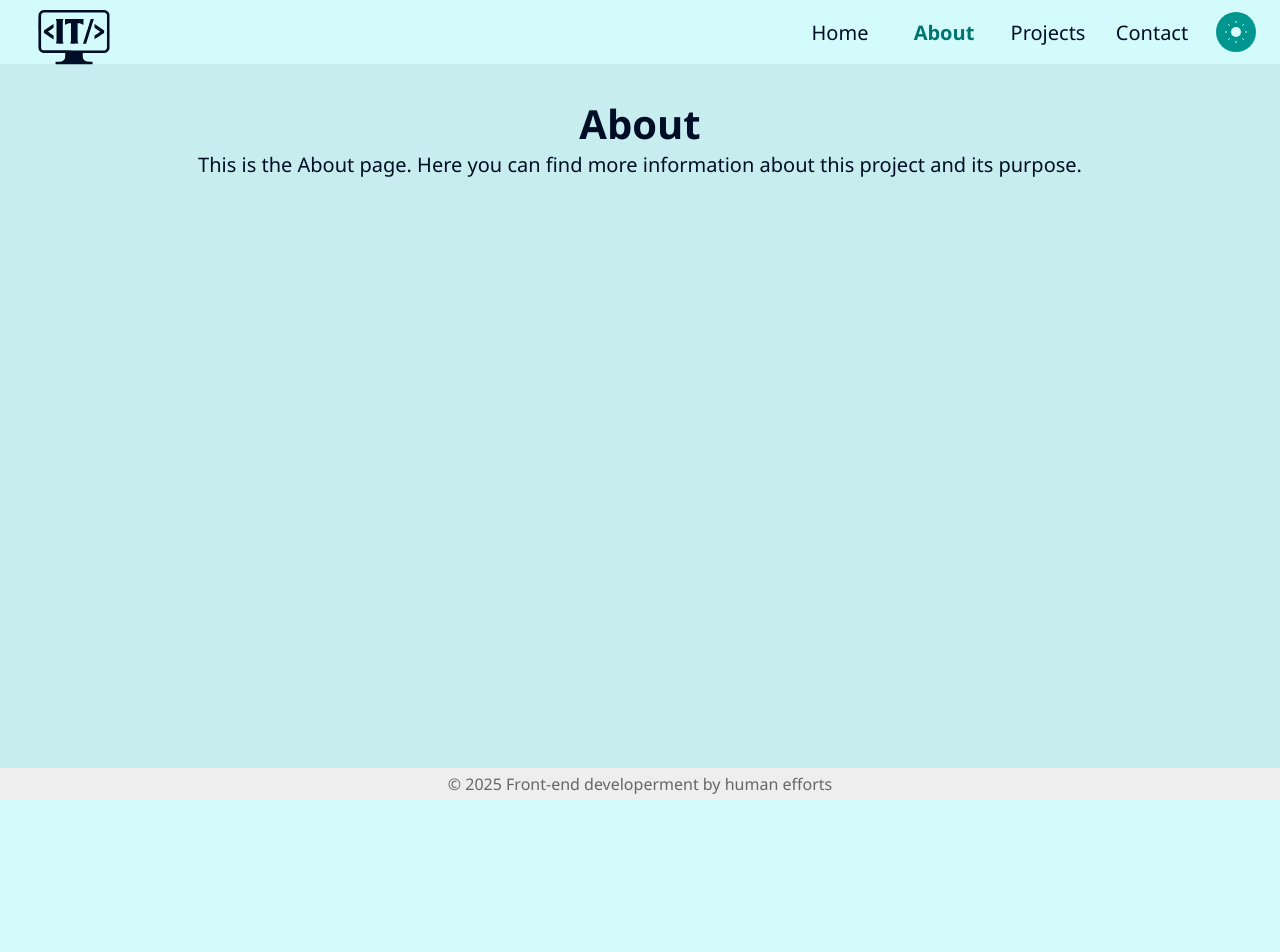
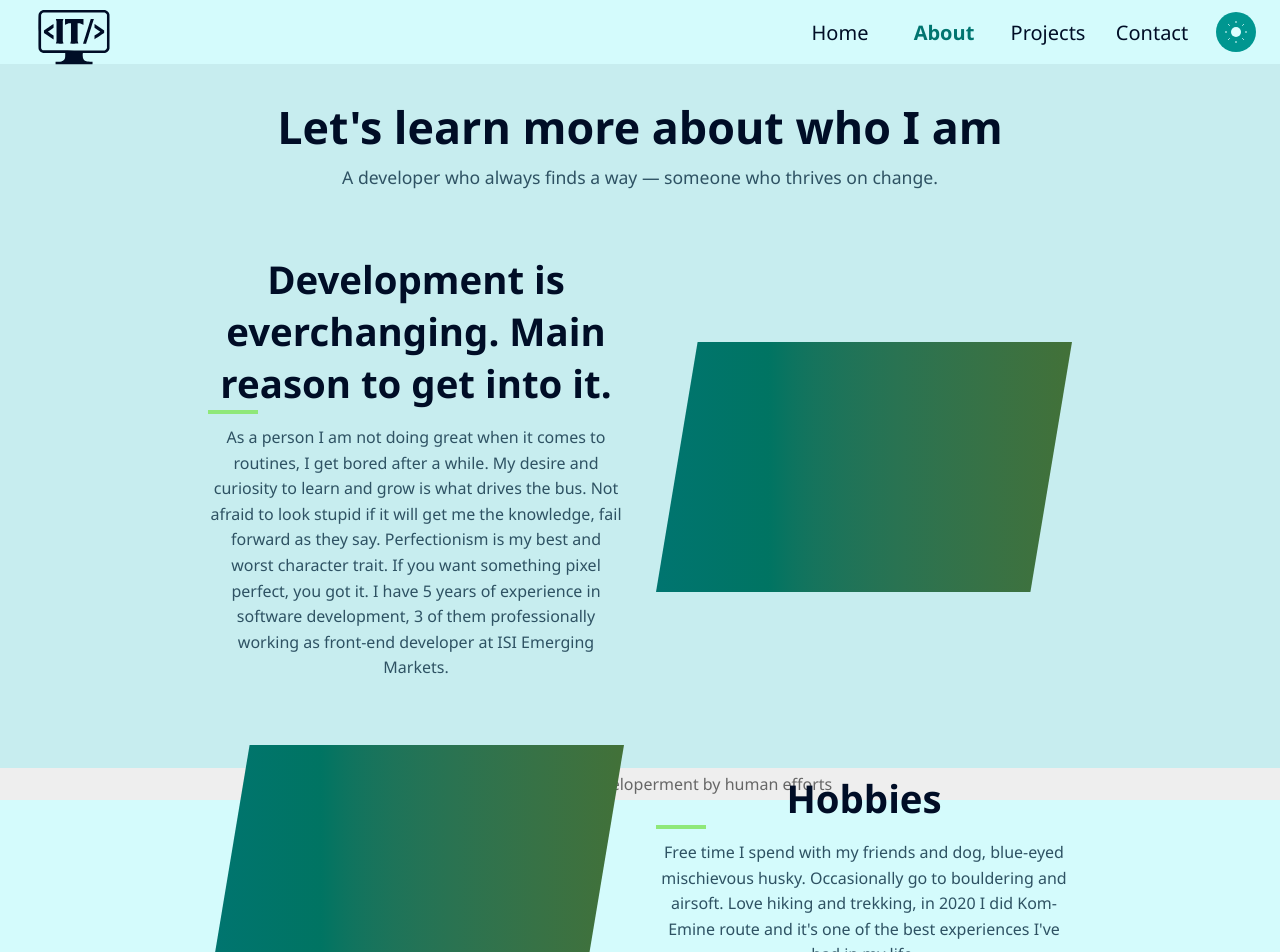
Before and after one commit to I-Tsenov/Portfolio, a React (Vite) app in the folder frontend/: page /about in a window 1280 px wide. Shown: the top 952 px of the page. Before the commit the page ends 800 px from the top, so only its background shows below. Built offline with nearby package versions, Linux system fonts and the light colour scheme; no server answers.

Commit message:
About page updates

```diff
--- a/frontend/src/pages/About/About.module.scss
+++ b/frontend/src/pages/About/About.module.scss
@@ -0,0 +1,100 @@
+@use '@styles/design.scss' as *;
+
+.container {
+    max-width: 70%;
+    margin: 0 auto;
+    padding: 2rem 1rem;
+    color: var(--text);
+}
+
+.intro {
+    text-align: center;
+    margin-bottom: 4rem;
+
+    h1 {
+        font-size: $fs-h1;
+        margin-bottom: $pad-sm;
+        color: var(--text);
+    }
+
+    p {
+        font-size: 1.1rem;
+        color: var(--text-muted);
+    }
+}
+
+.section {
+    display: flex;
+    align-items: center;
+    gap: 2rem;
+    margin-bottom: 4rem;
+    transition: transform 0.3s ease;
+
+    &.reverse {
+        flex-direction: row-reverse;
+    }
+
+    .content {
+        flex: 1;
+
+        h2 {
+            font-size: $fs-h2;
+            margin-bottom: $pad-md;
+            position: relative;
+
+            &::after {
+                content: '';
+                position: absolute;
+                left: 0;
+                bottom: -5px;
+                width: 50px;
+                height: 4px;
+                background: var(--highlight);
+            }
+        }
+
+        p {
+            font-size: 1rem;
+            line-height: 1.6;
+            color: var(--text-muted);
+        }
+    }
+
+    .image {
+        flex: 1;
+        height: 250px;
+        background: var(--gradient-accent);
+        // background: linear-gradient(135deg, #f093fb 0%, #f5576c 100%);
+        clip-path: polygon(10% 0, 100% 0, 90% 100%, 0% 100%);
+        transition: transform 0.3s ease;
+    }
+
+    &:hover .image {
+        transform: scale(1.05);
+    }
+}
+
+@media (max-width: 768px) {
+    .section {
+        flex-direction: column;
+
+        &.reverse {
+            flex-direction: column;
+        }
+
+        .image {
+            width: 100%;
+            margin-top: 1rem;
+        }
+    }
+
+    .intro {
+        h1 {
+            font-size: 2rem;
+        }
+
+        p {
+            font-size: 1rem;
+        }
+    }
+}
--- a/frontend/src/pages/About/About.tsx
+++ b/frontend/src/pages/About/About.tsx
@@ -1,14 +1,53 @@
 import React from 'react';
+import styles from './About.module.scss';
 
-const About: React.FC = () => {
+type SectionProps = {
+    title: string;
+    children: React.ReactNode;
+    reverse?: boolean;
+};
+
+const Section: React.FC<SectionProps> = ({ title, children, reverse = false }) => (
+    <div className={`${styles.section} ${reverse ? styles.reverse : ''}`}>
+        <div className={styles.content}>
+            <h2>{title}</h2>
+            <p>{children}</p>
+        </div>
+        <div className={styles.image} />
+    </div>
+);
+
+const AboutMe: React.FC = () => {
     return (
-        <div style={{ padding: '2rem' }}>
-            <h1>About</h1>
-            <p>
-                This is the About page. Here you can find more information about this project and its purpose.
-            </p>
+        <div className={styles.container}>
+            <div className={styles.intro}>
+                <h1>Let's learn more about who I am</h1>
+                <p>A developer who always finds a way — someone who thrives on change.</p>
+            </div>
+
+            <Section title="Development is everchanging. Main reason to get into it.">
+                As a person I am not doing great when it comes to routines, I get bored after a while. My desire and
+                curiosity to learn and grow is what drives the bus. Not afraid to look stupid if it will get me the
+                knowledge, fail forward as they say. Perfectionism is my best and worst character trait. If you want
+                something pixel perfect, you got it. I have 5 years of experience in software development, 3 of them
+                professionally working as front-end developer at ISI Emerging Markets.
+            </Section>
+
+            <Section title="Hobbies" reverse>
+                Free time I spend with my friends and dog, blue-eyed mischievous husky. Occasionally go to bouldering
+                and airsoft. Love hiking and trekking, in 2020 I did Kom-Emine route and it's one of the best
+                experiences I've had in my life.
+            </Section>
+
+            <Section title="Personal History">
+                I've worked many jobs. Starting as barista then grocery store employee, to engraver for an year in
+                Leeds, England, bycicle mechanic, sales-consultant and finally web developer. Even though I liked many
+                aspects of my previous jobs they became stale at a point and the reason to choose development is the
+                everchanging nature of it. Not a day is the same. It doesn't get boring, it keeps giving you challenges
+                and opportunities. This is where I invest myself, my career.
+            </Section>
         </div>
     );
 };
 
-export default About;
+export default AboutMe;
```
